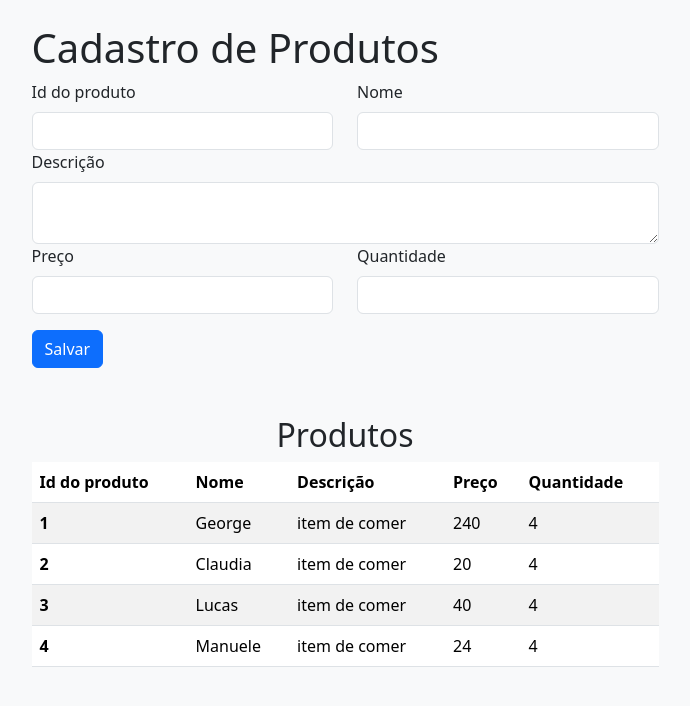
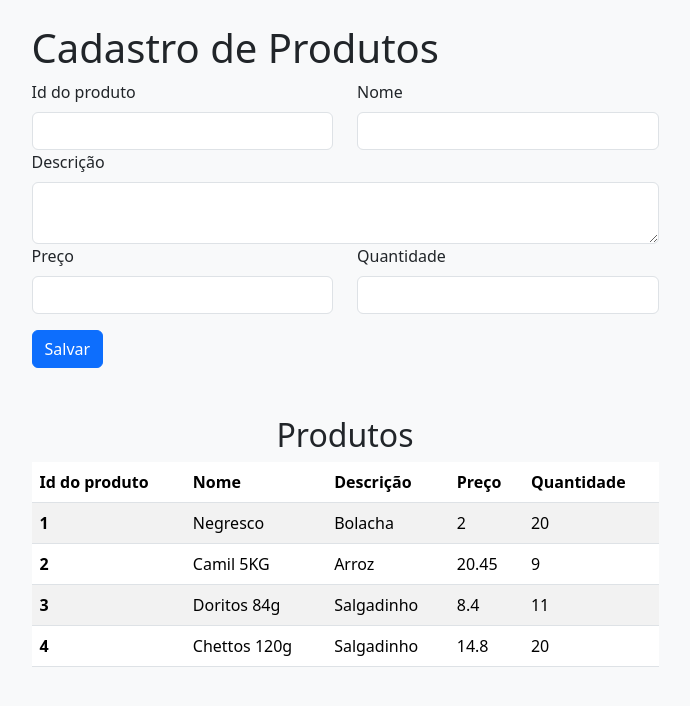
Before and after one commit to DSFerrari/Cadastro-de-produtos, an Angular app: page / in a window 1280 px wide. Shown: the top 706 px of the page, without its empty margins (295-985 px from the left). Built offline with nearby package versions, Linux system fonts and the light colour scheme; data requests are answered from the project's data file.

Commit message:
banco de dados funcionando

```diff
--- a/db.json
+++ b/db.json
@@ -1,8 +1,32 @@
 {
   "Product": [
-    {"id":1, "name":"George","describe":"item de comer","price":240,"quant":4},
-    {"id":2, "name":"Claudia","describe":"item de comer","price":20,"quant":4},
-    {"id":3, "name":"Lucas","describe":"item de comer","price":40,"quant":4},
-    {"id":4, "name":"Manuele","describe":"item de comer","price":24,"quant":4}
+    {
+      "id": 1,
+      "name": "Negresco",
+      "describe": "Bolacha",
+      "price": 2.00,
+      "quant": 20
+    },
+    {
+      "id": 2,
+      "name": "Camil 5KG",
+      "describe": "Arroz",
+      "price": 20.45,
+      "quant": 9
+    },
+    {
+      "id": 3,
+      "name": "Doritos 84g",
+      "describe": "Salgadinho",
+      "price": 8.40,
+      "quant": 11
+    },
+    {
+      "id": 4,
+      "name": "Chettos 120g",
+      "describe": "Salgadinho",
+      "price": 14.80,
+      "quant": 20
+    }
   ]
-  }
+}
--- a/src/app/products.service.ts
+++ b/src/app/products.service.ts
@@ -14,4 +14,8 @@
   getProducts(): Observable<Product[]>{
     return this.http.get<Product[]>(this.url);
   }
+
+  save(Product:Product): Observable<Product>{
+    return this.http.post<Product>(this.url, Product);
+  }
 }
--- a/src/app/products/products.component.ts
+++ b/src/app/products/products.component.ts
@@ -35,6 +35,9 @@
   }
 
   save(){
-    this.products.push(this.formGroupProduct.value);
+    this.service.save(this.formGroupProduct.value).subscribe({
+      next: data => this.products.push(data)
+    });
+
   }
 }
```
